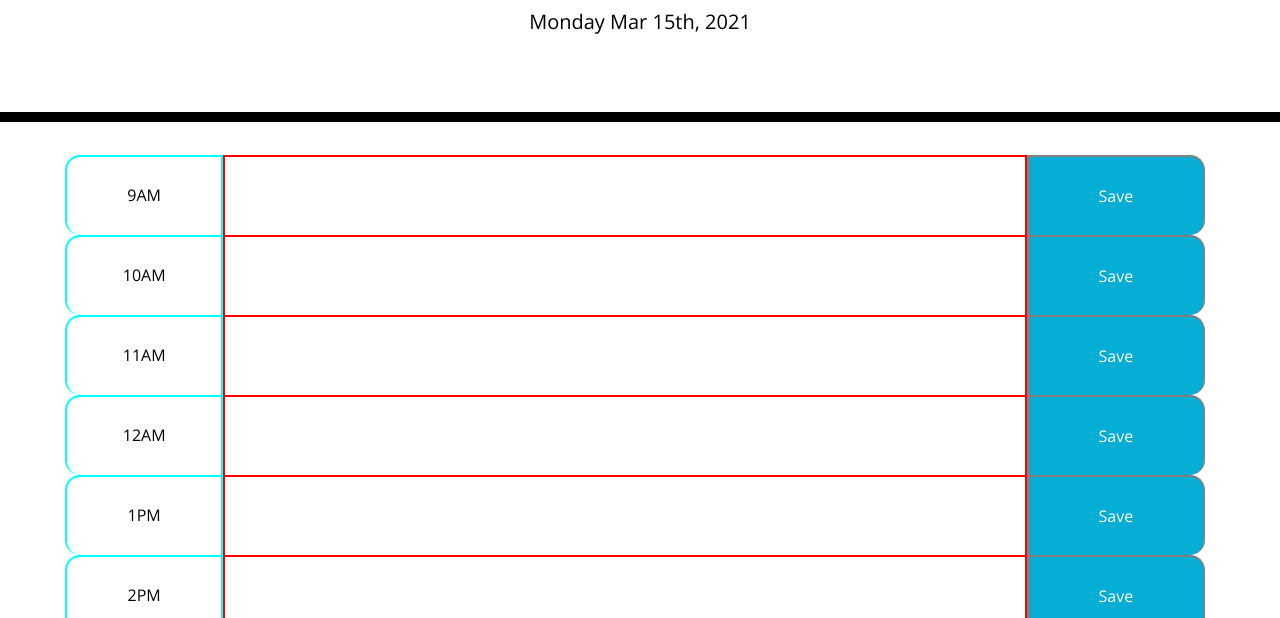
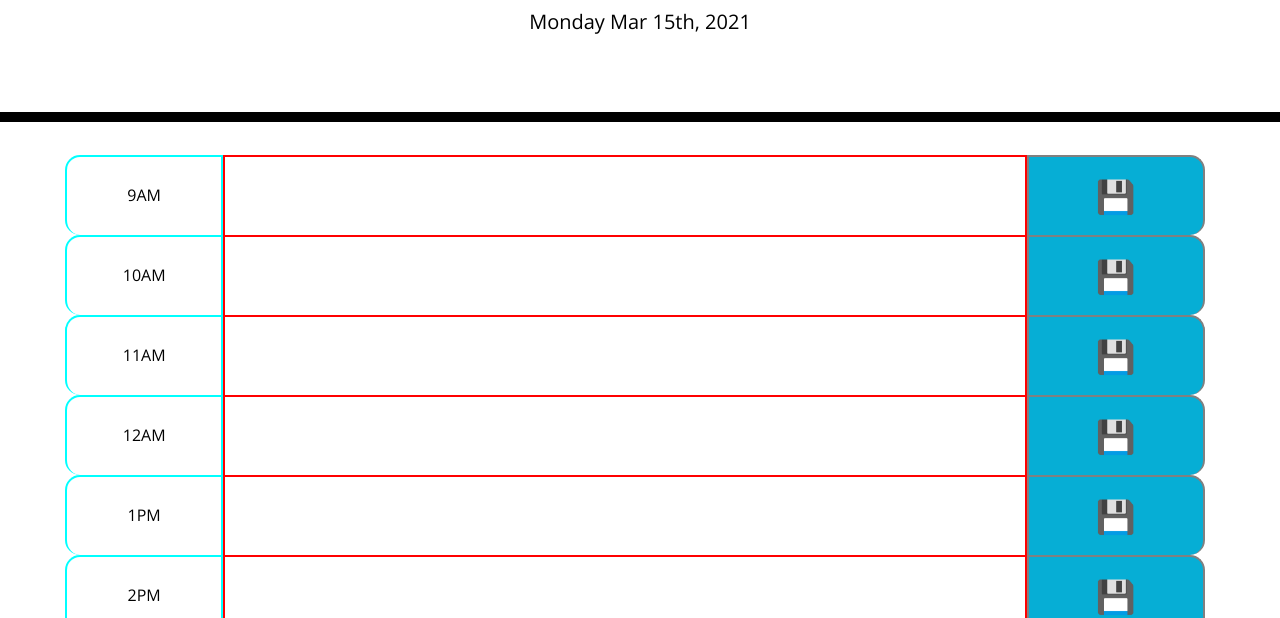
Before and after one commit to AustinJoo97/Work-Day-Scheduler-gwuhw5, a plain HTML site: page index.html in a window 1280 px wide. Shown: the part 182-800 px from the top of the page. Drawn offline with nearby package versions, Linux system fonts and the light colour scheme.

Commit message:
added unicode in js file to render floppy disc image in save buttons to denote 'save' meaning to user

```diff
--- a/assets/script.js
+++ b/assets/script.js
@@ -14,14 +14,14 @@ function initializer(){
 
             dailyEvents.append('<textarea class="customScheduleInput" style="border-bottom: 2px solid red"></textarea>');
 
-            saveButtons.append(`<button class="saveBtn customSaveBtn" style="border-bottom: 2px solid grey">Save</button>`)
+            saveButtons.append(`<button class="saveBtn customSaveBtn" style="border-bottom: 2px solid grey">&#128190</button>`)
             break;
         }
         timeStamps.append(`<li class="time-block hour customTimeStamps" id="hour${workDayTimes[i]}">${workDayTimes[i]}</li>`);
 
         dailyEvents.append('<textarea class="customScheduleInput"></textarea>');
 
-        saveButtons.append(`<button class="saveBtn customSaveBtn">Save</button>`)
+        saveButtons.append(`<button class="saveBtn customSaveBtn">&#128190</button>`)
     }
 }
 
--- a/assets/style.css
+++ b/assets/style.css
@@ -89,6 +89,7 @@ textarea {
 .customSaveBtn{
   margin-left: -30px;
   border: solid 2px grey;
+  font-size: xx-large
 }
 
 .customSaveBtn:hover{
```
